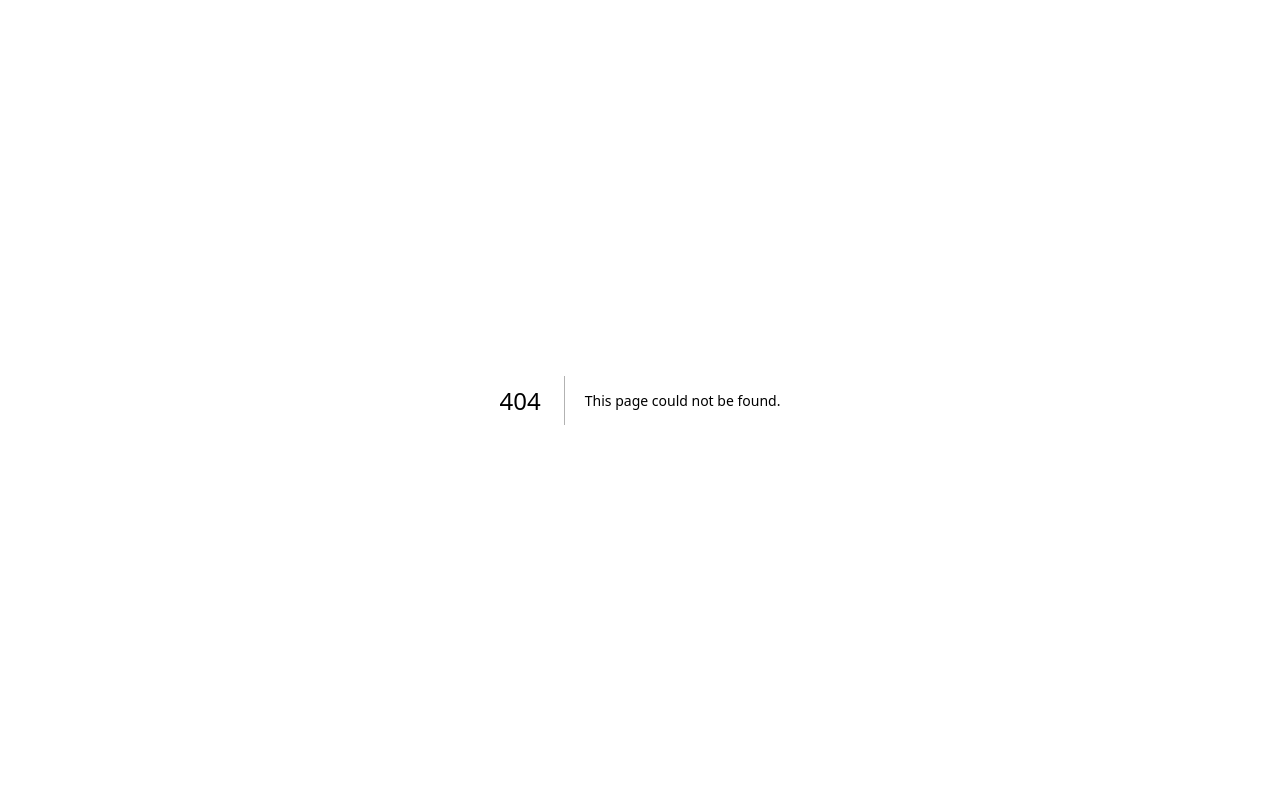
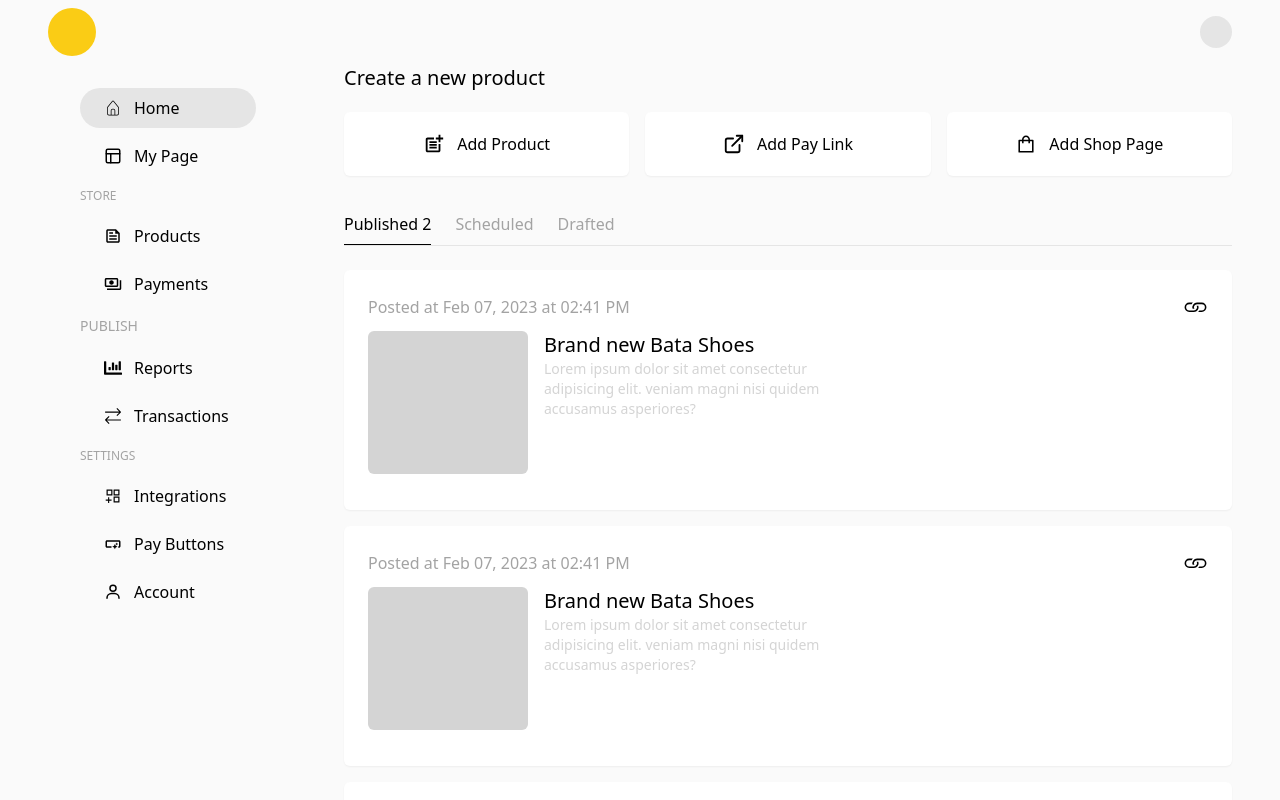
Before and after one commit to JovanMwesigwa/solana-grizzlython-shukupay, a Next.js app: page /products in a window 1280 px wide. Before the commit this address had no page. Shown: the top 800 px of the page. Built offline with nearby package versions, Linux system fonts and the light colour scheme.

Commit message:
Created add product page and home page

```diff
--- /dev/null
+++ b/pages/components/ProductCard.tsx
@@ -0,0 +1,31 @@
+import { BsLink } from "react-icons/bs"
+
+const ProductCard = () => {
+  return (
+    <div className="flex flex-col flex-1 my-2 ">
+      <div className="flex flex-col w-full p-6 bg-white rounded-md shadow-sm h-60">
+        <div className="flex items-center justify-between w-full">
+          <h4 className="font-light text-neutral-400">
+            Posted at Feb 07, 2023 at 02:41 PM
+          </h4>
+
+          <div className="cursor-pointer">
+            <BsLink size={25} />
+          </div>
+        </div>
+
+        <div className="flex flex-row flex-1 my-3">
+          <div className="w-40 h-full rounded-md bg-neutral-300"></div>
+          <div className="flex flex-col ml-4">
+            <h1 className="text-xl font-medium">Brand new Bata Shoes</h1>
+            <p className="max-w-xs text-sm font-extralight text-neutral-300">
+              Lorem ipsum dolor sit amet consectetur adipisicing elit. veniam
+              magni nisi quidem accusamus asperiores?
+            </p>
+          </div>
+        </div>
+      </div>
+    </div>
+  )
+}
+export default ProductCard
--- a/pages/components/Sidebar.tsx
+++ b/pages/components/Sidebar.tsx
@@ -10,16 +10,16 @@ import TabCard from "./SidebarComponents/TabCard"
 
 const Sidebar = () => {
   return (
-    <aside className="w-1/5 fixed left-0 top-20 ml-10 px-10 items-center bottom-0 overflow-y-scroll">
-      <TabCard name="Home" active IconName={CiHome} />
+    <aside className="fixed bottom-0 left-0 items-center w-1/5 px-10 ml-10 overflow-y-scroll top-20">
+      <TabCard name="Home" route="/dashboard" active IconName={CiHome} />
       <TabCard name="My Page" IconName={FiLayout} />
-      <h3 className="font-light text-xs my-3 text-neutral-400">STORE</h3>
-      <TabCard name="Products" IconName={MdOutlineFeed} />
+      <h3 className="my-3 text-xs font-light text-neutral-400">STORE</h3>
+      <TabCard name="Products" route="/products" IconName={MdOutlineFeed} />
       <TabCard name="Payments" IconName={MdOutlinePayments} />
-      <h3 className="font-light text-sm my-3 text-neutral-400">PUBLISH</h3>
+      <h3 className="my-3 text-sm font-light text-neutral-400">PUBLISH</h3>
       <TabCard name="Reports" IconName={FaChartBar} />
       <TabCard name="Transactions" IconName={VscArrowSwap} />
-      <h3 className="font-light text-xs my-3 text-neutral-400">SETTINGS</h3>
+      <h3 className="my-3 text-xs font-light text-neutral-400">SETTINGS</h3>
       <TabCard name="Integrations" IconName={AiOutlineAppstoreAdd} />
       <TabCard name="Pay Buttons" IconName={MdOutlineSmartButton} />
       <TabCard name="Account" IconName={BiUser} />
--- a/pages/components/SidebarComponents/TabCard.tsx
+++ b/pages/components/SidebarComponents/TabCard.tsx
@@ -1,13 +1,16 @@
+import Link from "next/link"
 import { CiHome } from "react-icons/ci"
 
 type Props = {
   active?: boolean
   IconName: any
   name: String
+  route?: String
 }
 
-const TabCard = ({ IconName, active, name }: Props) => {
+const TabCard = ({ IconName, route, active, name }: Props) => {
   return (
+    <Link href={route ? route : ""}>
       <div
         className={`w-full ${active && "bg-neutral-200"} my-2 ${
           !active && "hover:bg-neutral-100"
@@ -16,6 +19,7 @@ const TabCard = ({ IconName, active, name }: Props) => {
         <IconName size={18} />
         <h1 className="ml-3">{name}</h1>
       </div>
+    </Link>
   )
 }
 
--- /dev/null
+++ b/pages/products/index.tsx
@@ -0,0 +1,51 @@
+import { MdPostAdd } from "react-icons/md"
+import { AiOutlineShopping } from "react-icons/ai"
+import { FiExternalLink } from "react-icons/fi"
+import Layout from "../components/Layout"
+import ProductCard from "../components/ProductCard"
+
+const Products = () => {
+  return (
+    <Layout>
+      <h1 className="text-xl font-medium">Create a new product</h1>
+      {/* Top cards */}
+
+      <div className="flex flex-row w-full my-5">
+        <div className="flex flex-row items-center justify-center flex-1 p-5 bg-white rounded-md shadow-sm cursor-pointer">
+          <MdPostAdd size={22} />
+          <h1 className="ml-3 font-medium">Add Product</h1>
+        </div>
+
+        <div className="flex flex-row items-center justify-center flex-1 p-5 mx-4 bg-white rounded-md shadow-sm cursor-pointer">
+          <FiExternalLink size={22} />
+          <h1 className="ml-3 font-medium">Add Pay Link</h1>
+        </div>
+
+        <div className="flex flex-row items-center justify-center flex-1 p-5 bg-white rounded-md shadow-sm cursor-pointer">
+          <AiOutlineShopping size={22} />
+          <h1 className="ml-3 font-medium">Add Shop Page</h1>
+        </div>
+      </div>
+
+      <div className="flex flex-row border-b-[0.5px] border-neutral-200 w-full my-4">
+        <div className="flex flex-col mr-6 border-b-[0.5px] border-black cursor-pointer items-center">
+          <h1 className="mb-2 font-medium">Published 2</h1>
+        </div>
+
+        <div className="flex flex-col items-center mr-6 cursor-pointer">
+          <h1 className="mb-2 font-medium text-neutral-400">Scheduled </h1>
+        </div>
+
+        <div className="flex flex-col items-center mr-6 cursor-pointer">
+          <h1 className="mb-2 font-medium text-neutral-400">Drafted</h1>
+        </div>
+      </div>
+
+      <ProductCard />
+      <ProductCard />
+      <ProductCard />
+      <ProductCard />
+    </Layout>
+  )
+}
+export default Products
```
Lines whose indentation alone changed are shown as unchanged.
